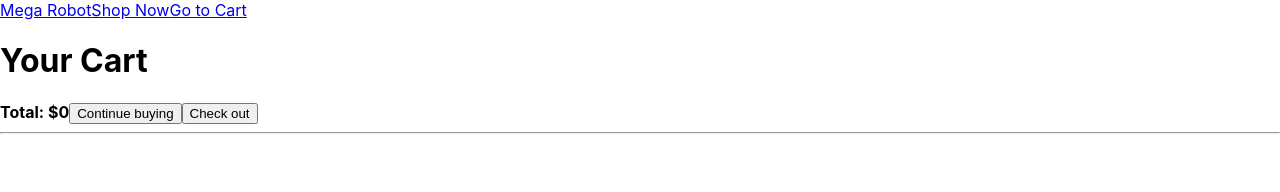
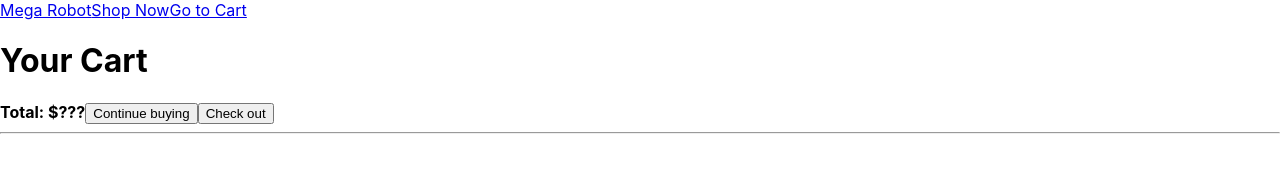
Before and after one commit to SonDo580/shopping-cart, a React (Create React App) app: page /cart in a window 1280 px wide. Shown: the top 192 px of the page. Built offline with nearby package versions, Linux system fonts and the light colour scheme.

Commit message:
Comment out total logic (temporarily)
Fix the quantity changing problem first

```diff
--- a/src/App.js
+++ b/src/App.js
@@ -9,16 +9,16 @@ import Cart from "./components/Cart";
 export default function App() {
   const [chosenItems, setChosenItems] = useState([]);
 
-  const initialTotal = chosenItems.reduce((sum, item) => sum + item.price, 0);
-  const [total, setTotal] = useState(initialTotal);
+  // const initialTotal = chosenItems.reduce((sum, item) => sum + item.price, 0);
+  // const [total, setTotal] = useState(initialTotal);
 
-  const changeTotal = (amount) => {
-    setTotal((prevTotal) => prevTotal + amount);
-  };
+  // const changeTotal = (amount) => {
+  //   setTotal((prevTotal) => prevTotal + amount);
+  // };
 
   const addToCart = (item) => {
     setChosenItems((prevChosenItems) => [...prevChosenItems, item]);
-    changeTotal(item.price);
+    // changeTotal(item.price);
   };
 
   const removeFromCart = (deleteID, totalRemove) => {
@@ -33,7 +33,7 @@ export default function App() {
       }
     });
 
-    changeTotal(-totalRemove);
+    // changeTotal(-totalRemove);
   };
 
   return (
@@ -57,8 +57,8 @@ export default function App() {
             <Cart
               chosenItems={chosenItems}
               removeFromCart={removeFromCart}
-              total={total}
-              changeTotal={changeTotal}
+              // total={total}
+              // changeTotal={changeTotal}
             />
           }
         />
--- a/src/components/Cart.js
+++ b/src/components/Cart.js
@@ -2,13 +2,14 @@ import React from "react";
 import CartItem from "./CartItem";
 
 export default function Cart(props) {
-  const { chosenItems, removeFromCart, total, changeTotal } = props;
+  const { chosenItems, removeFromCart /* total, changeTotal */ } = props;
 
   return (
     <div>
       <div className="head">
         <h1>Your Cart</h1>
-        <strong>Total: ${total}</strong>
+        {/* <strong>Total: ${total}</strong> */}
+        <strong>Total: $???</strong>
         <button>Continue buying</button>
         <button>Check out</button>
       </div>
@@ -20,7 +21,7 @@ export default function Cart(props) {
               key={item.id}
               item={item}
               removeFromCart={removeFromCart}
-              changeTotal={changeTotal}
+              // changeTotal={changeTotal}
             />
           );
         })}
--- a/src/components/CartItem.js
+++ b/src/components/CartItem.js
@@ -1,7 +1,7 @@
 import React, { useState } from "react";
 
 export default function CartItem(props) {
-  const { item, removeFromCart, changeTotal } = props;
+  const { item, removeFromCart /* changeTotal */ } = props;
 
   const [quantity, setQuantity] = useState(item.quantity);
 
@@ -9,7 +9,7 @@ export default function CartItem(props) {
     if (quantity === 1 && amount === -1) {
       return;
     }
-    changeTotal(item.price * amount);
+    // changeTotal(item.price * amount);
     setQuantity((prevQuantity) => prevQuantity + amount);
   };
 
```
